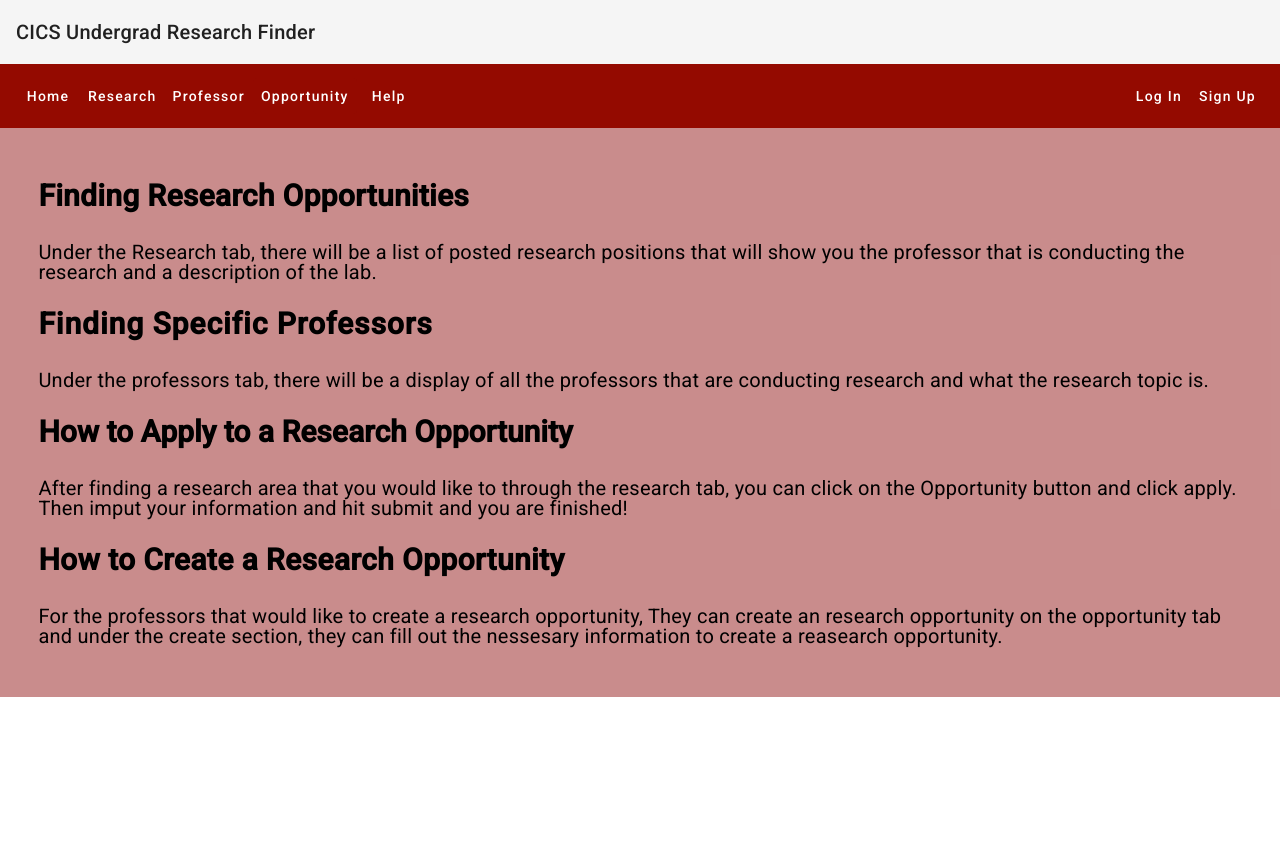
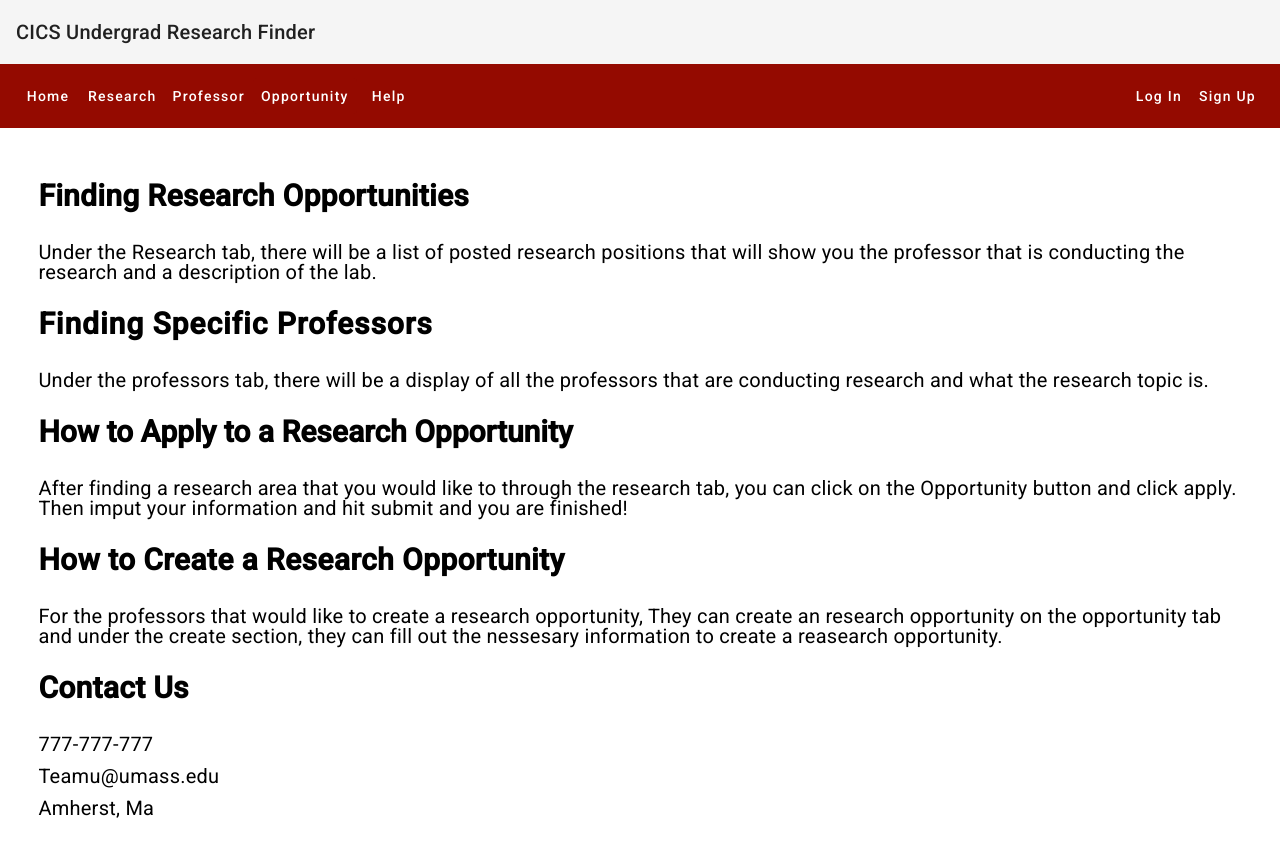
Before and after one commit to ckausika/CS320-Team-U, an Angular app in the folder frontend/project/: page /help in a window 1280 px wide. Shown: the top 856 px of the page. Before the commit the page ends 800 px from the top, so only its background shows below. Built offline with nearby package versions, Linux system fonts and the light colour scheme; no server answers.

Commit message:
adjusted from feedback

```diff
--- a/frontend/project/src/app/app.component.css
+++ b/frontend/project/src/app/app.component.css
@@ -15,7 +15,7 @@
 
 .navbar-left button:hover,
 .navbar-right button:hover {
-  background-color: rgba(0, 0, 0, 0.5); /* Change to whatever color you prefer */
+  background-color: rgba(0, 0, 0, 0.5);
 }
 
 .opportunity-dropdown {
--- a/frontend/project/src/app/app.component.html
+++ b/frontend/project/src/app/app.component.html
@@ -5,7 +5,7 @@
     </mat-toolbar-row>
     <mat-toolbar-row class="navbar">
       <div class="navbar-left">
-        <button mat-button routerLink="/" class="navbar-button">
+        <button mat-button routerLink="/" class="navbar-button" >
           Home
         </button>
         <button mat-button routerLink="/research" class="navbar-button">
--- a/frontend/project/src/pages/help-page/help-page.component.css
+++ b/frontend/project/src/pages/help-page/help-page.component.css
@@ -1,8 +1,10 @@
+
 .help{
     padding: 3%;
-    background-color: #9014147c;
     font-size: 20px;
     line-height: 1;
+    flex-grow: 1;
+
 }
 .help h3{
     font-weight: bold;
@@ -24,3 +26,8 @@
     font-size: 30px;
     line-height: 2;
 }
+.help h3{
+    font-weight: bold;
+    font-size: 30px;
+    line-height: 2;
+}
--- a/frontend/project/src/pages/help-page/help-page.component.html
+++ b/frontend/project/src/pages/help-page/help-page.component.html
@@ -17,4 +17,8 @@
         an research opportunity on the opportunity tab and under the create section, they
         can fill out the nessesary information to create a reasearch opportunity.
     </p>
+    <h3>Contact Us</h3>
+    <p> 777-777-777 </p>
+    <p> Teamu&#64;umass.edu </p>
+    <p> Amherst, Ma </p>
 </div>
--- a/frontend/project/src/pages/home-page/home-page.component.css
+++ b/frontend/project/src/pages/home-page/home-page.component.css
@@ -1,17 +1,18 @@
+.stockimage{
+    object-fit: cover;
+}
 .about{
     height: 57h;
     padding: 3%;
-    background-color: #9014147c;
+    margin-top: 1%;
     min-width: 800px;
 }
 .about h2{
     font-size: 50px;
-
 }
 .about p{
     font-size: 20px;
     line-height: 2;
-
 }
 .about img{
     margin-left: 3%;
--- a/frontend/project/src/pages/home-page/home-page.component.html
+++ b/frontend/project/src/pages/home-page/home-page.component.html
@@ -7,6 +7,7 @@
     <title>Document</title>
 </head>
 <body>
+    <img class="stockimage" src="./assets/stockimage.jpg" style="width: 100%; height: 65%;">
     <div class="about">
         <h2>About</h2>
             <div class="paragraph">
```
Also changed, not shown: frontend/project/src/assets/stockimage.jpg (added), 1 other file (tests, documents, lock files or other folders).
